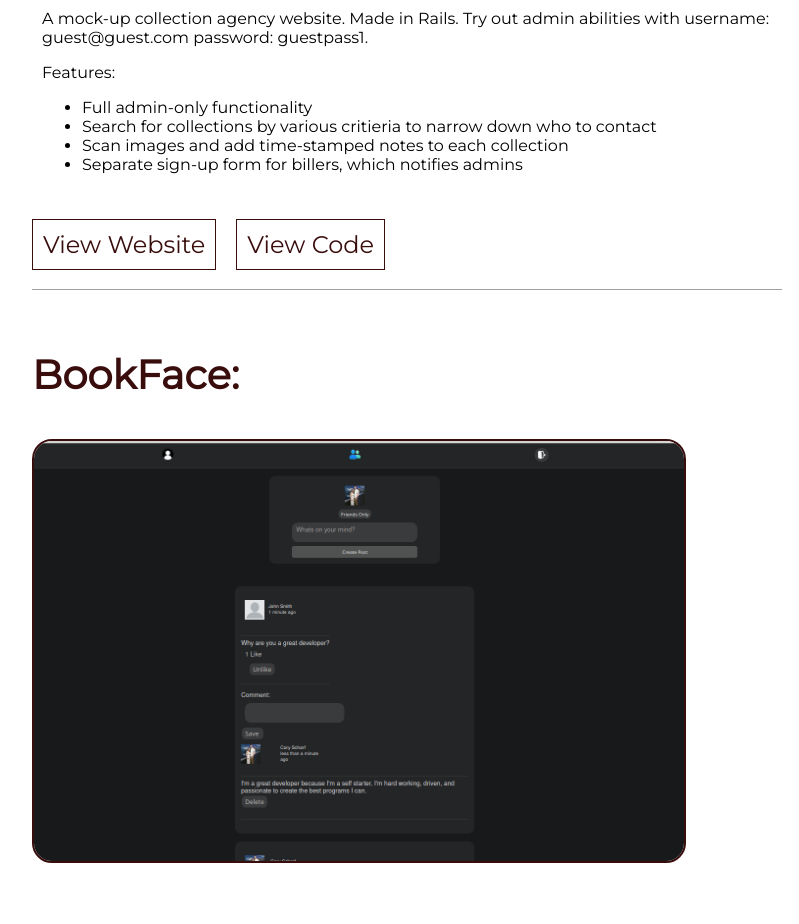
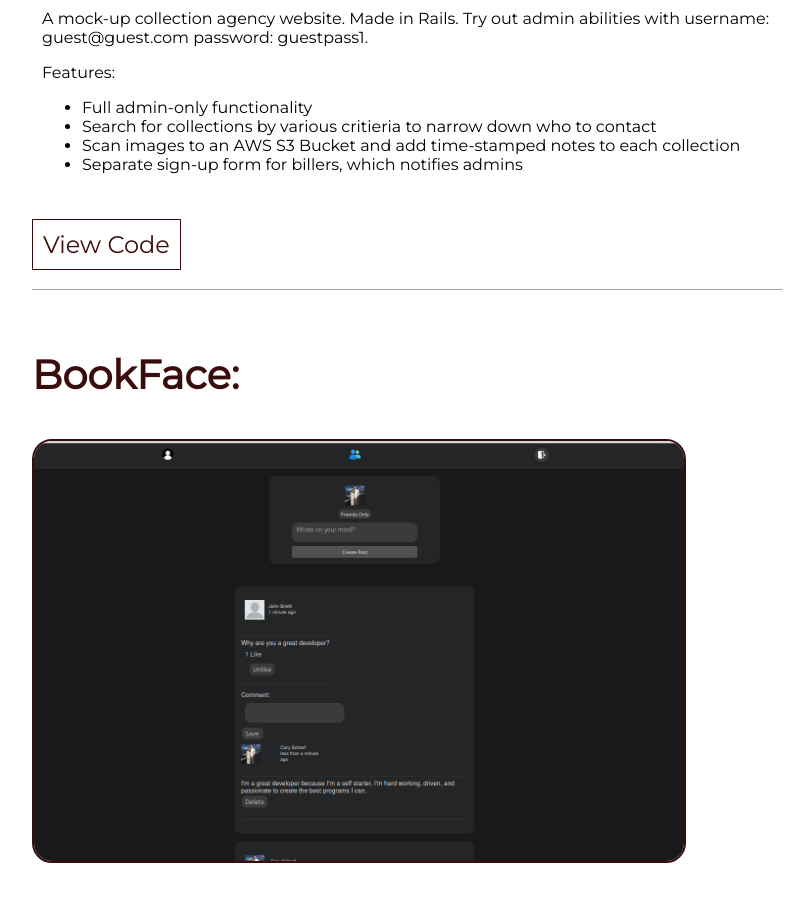
Before and after one commit to Cscharf91/portfolio-v2, a React (Create React App) app: page /projects in a window 1280 px wide. Shown: the part 3360-4284 px from the top of the page, without its empty margins (233-1032 px from the left). Built offline with nearby package versions, Linux system fonts and the light colour scheme.

Commit message:
removed live site from fb clone

```diff
--- a/src/components/projects/Projects.js
+++ b/src/components/projects/Projects.js
@@ -63,12 +63,12 @@
                     <ul>
                         <li>Full admin-only functionality</li>
                         <li>Search for collections by various critieria to narrow down who to contact</li>
-                        <li>Scan images and add time-stamped notes to each collection</li>
+                        <li>Scan images to an AWS S3 Bucket and add time-stamped notes to each collection</li>
                         <li>Separate sign-up form for billers, which notifies admins</li>
                     </ul>
                 </div>
                 <div className="btn-container">
-                    <a className="nav-btn-inverted" href="https://evening-ridge-12770.herokuapp.com/" rel="noopener noreferrer" target="_blank">View Website</a>
+                    {/* <a className="nav-btn-inverted" href="https://evening-ridge-12770.herokuapp.com/" rel="noopener noreferrer" target="_blank">View Website</a> */}
                     <a className="nav-btn-inverted" href="https://github.com/Cscharf91/collections-site" rel="noopener noreferrer" target="_blank">View Code</a>
                 </div>
             </div>
```
